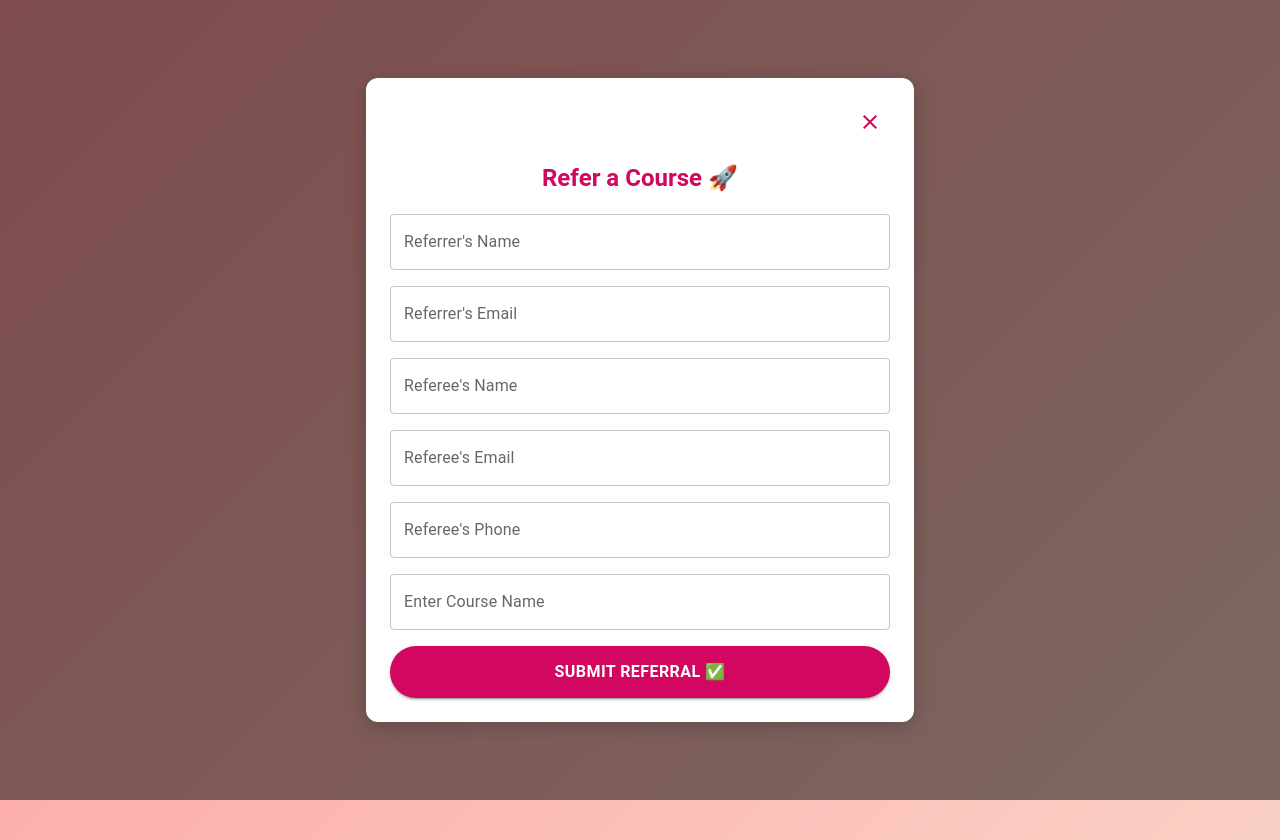
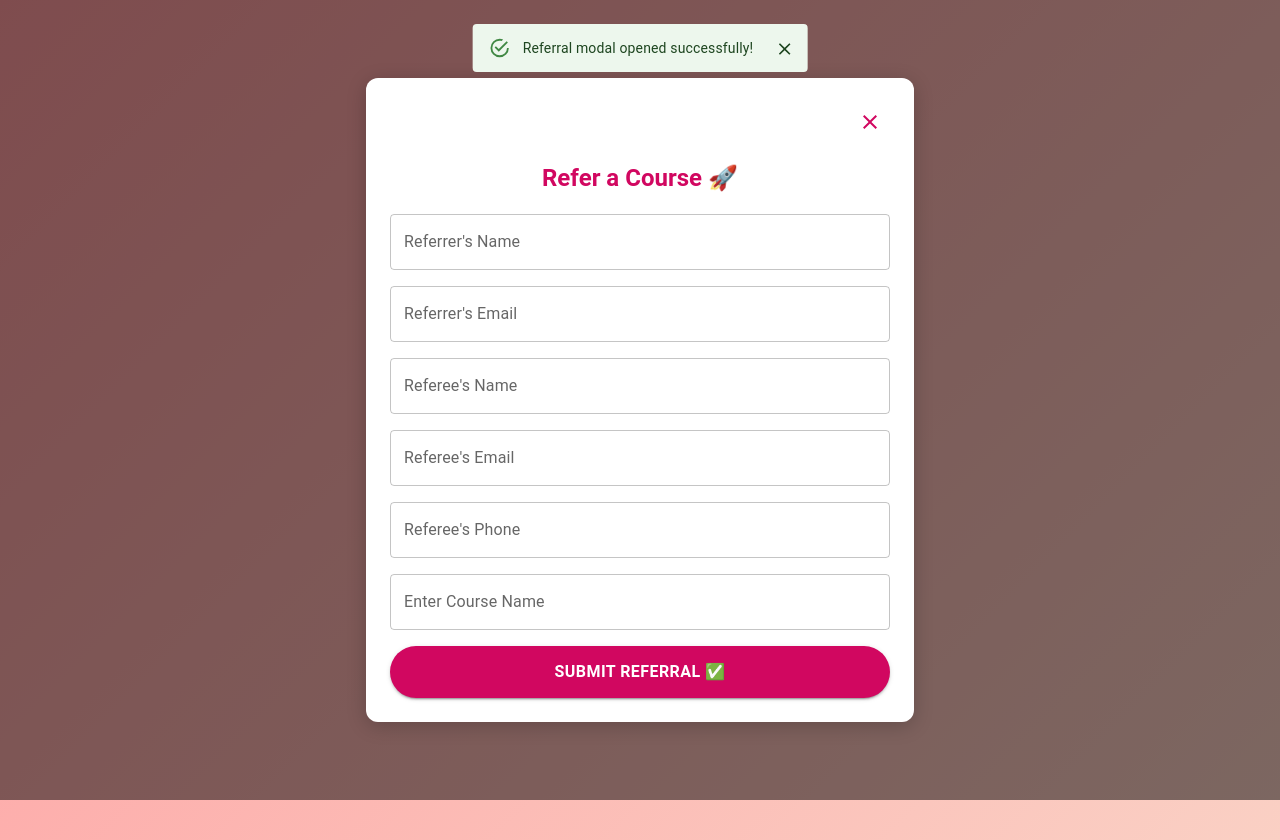
Before and after one commit to dakshgoel2008/Accredian-frontend-task, a React (Create React App) app in the folder frontend/: page / in a window 1280 px wide. Both pictures are taken after a click on the button "Refer Now 🚀". Built offline with nearby package versions, Linux system fonts and the light colour scheme.

Commit message:
Frontend

```diff
--- a/frontend/src/Components/HeroSection.js
+++ b/frontend/src/Components/HeroSection.js
@@ -1,10 +1,11 @@
 import React, { useState } from "react";
-import { Button, Typography, Container, Box } from "@mui/material";
+import { Button, Typography, Container, Box, Snackbar, Alert } from "@mui/material";
 import ReferralModal from "./ReferralModal";
 import { motion } from "framer-motion";
 
 const HeroSection = () => {
     const [isModalOpen, setIsModalOpen] = useState(false);
+    const [alertOpen, setAlertOpen] = useState(false);
 
     return (
         <motion.div initial={{ opacity: 0 }} animate={{ opacity: 1 }} transition={{ duration: 1 }}>
@@ -54,7 +55,7 @@ const HeroSection = () => {
                                 marginBottom: "30px",
                             }}
                         >
-                            Invite your friends and earn exciting rewards!
+                            Refer your friends the courses and earn exciting rewards!
                         </Typography>
                     </motion.div>
 
@@ -80,13 +81,28 @@ const HeroSection = () => {
                                     transform: "scale(1.05)",
                                 },
                             }}
-                            onClick={() => setIsModalOpen(true)}
+                            onClick={() => {
+                                setIsModalOpen(true);
+                                setAlertOpen(true); // Show the alert
+                            }}
                         >
                             Refer Now 🚀
                         </Button>
                     </motion.div>
 
                     <ReferralModal isOpen={isModalOpen} onClose={() => setIsModalOpen(false)} />
+
+                    {/* Snackbar Alert */}
+                    <Snackbar
+                        open={alertOpen}
+                        autoHideDuration={3000}
+                        onClose={() => setAlertOpen(false)}
+                        anchorOrigin={{ vertical: "top", horizontal: "center" }}
+                    >
+                        <Alert severity="success" onClose={() => setAlertOpen(false)}>
+                            Referral modal opened successfully!
+                        </Alert>
+                    </Snackbar>
                 </Container>
             </Box>
         </motion.div>
@@ -94,3 +110,100 @@ const HeroSection = () => {
 };
 
 export default HeroSection;
+
+// import React, { useState } from "react";
+// import { Button, Typography, Container, Box } from "@mui/material";
+// import ReferralModal from "./ReferralModal";
+// import { motion } from "framer-motion";
+
+// const HeroSection = () => {
+//     const [isModalOpen, setIsModalOpen] = useState(false);
+
+//     return (
+//         <motion.div initial={{ opacity: 0 }} animate={{ opacity: 1 }} transition={{ duration: 1 }}>
+//             <Box
+//                 sx={{
+//                     height: "100vh",
+//                     display: "flex",
+//                     alignItems: "center",
+//                     justifyContent: "center",
+//                     flexDirection: "column",
+//                     background: "linear-gradient(135deg, #ff9a9e, #fad0c4)",
+//                     padding: "20px",
+//                 }}
+//             >
+//                 <Container maxWidth="sm" sx={{ textAlign: "center" }}>
+//                     <motion.div
+//                         initial={{ y: -50, opacity: 0 }}
+//                         animate={{ y: 0, opacity: 1 }}
+//                         transition={{ duration: 1, delay: 0.2 }}
+//                     >
+//                         <Typography
+//                             variant="h2"
+//                             sx={{
+//                                 fontWeight: "bold",
+//                                 color: "#fff",
+//                                 textShadow: "2px 2px 4px rgba(0,0,0,0.2)",
+//                                 marginBottom: "10px",
+//                             }}
+//                         >
+//                             Refer & Earn
+//                         </Typography>
+//                     </motion.div>
+
+//                     <motion.div
+//                         initial={{ y: 50, opacity: 0 }}
+//                         animate={{ y: 0, opacity: 1 }}
+//                         transition={{ duration: 1, delay: 0.4 }}
+//                     >
+//                         <Typography
+//                             variant="h5"
+//                             sx={{
+//                                 fontWeight: "bold",
+//                                 letterSpacing: "0.5px",
+//                                 background: "linear-gradient(90deg, rgb(221, 7, 96), rgb(123, 160, 254))",
+//                                 WebkitBackgroundClip: "text",
+//                                 WebkitTextFillColor: "transparent",
+//                                 marginBottom: "30px",
+//                             }}
+//                         >
+//                             Invite your friends and earn exciting rewards!
+//                         </Typography>
+//                     </motion.div>
+
+//                     <motion.div
+//                         initial={{ scale: 0.8, opacity: 0 }}
+//                         animate={{ scale: 1, opacity: 1 }}
+//                         transition={{ duration: 0.8, delay: 0.6 }}
+//                     >
+//                         <Button
+//                             variant="contained"
+//                             sx={{
+//                                 fontSize: "18px",
+//                                 padding: "12px 35px",
+//                                 borderRadius: "50px",
+//                                 backgroundColor: "#fff",
+//                                 color: "#d10760",
+//                                 fontWeight: "bold",
+//                                 textTransform: "none",
+//                                 transition: "0.3s",
+//                                 "&:hover": {
+//                                     backgroundColor: "#d10760",
+//                                     color: "#fff",
+//                                     transform: "scale(1.05)",
+//                                 },
+//                             }}
+//                             onClick={() => setIsModalOpen(true)}
+//                         >
+//                             Refer Now 🚀
+//                         </Button>
+//                     </motion.div>
+
+//                     <ReferralModal isOpen={isModalOpen} onClose={() => setIsModalOpen(false)} />
+//                 </Container>
+//             </Box>
+//         </motion.div>
+//     );
+// };
+
+// export default HeroSection;
```
